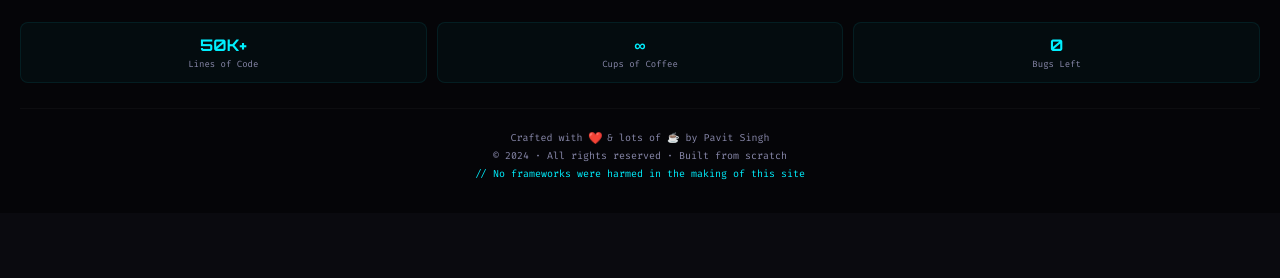
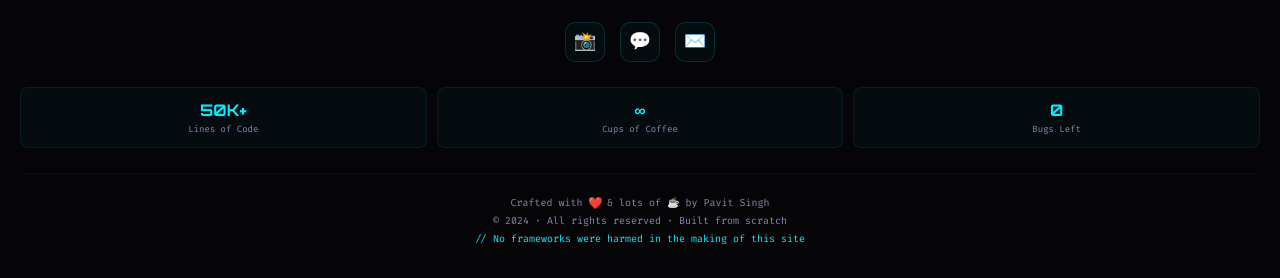
Before and after one commit to pavit12301611/psdmobile, a website: page index.html in a window 1280 px wide. Shown: the part 10724-11002 px from the top of the page. Before the commit the page ends 10937 px from the top, so only its background shows below. Drawn offline with Linux system fonts and the light colour scheme.

```diff
--- a/index.html
+++ b/index.html
@@ -2684,7 +2684,20 @@ Here's some `inline code`.
     <footer class="footer" id="footer">
         <div class="footer-logo">PAVIT SINGH</div>
         <div class="footer-tagline">// 14 y/o developer · Meerut, India 🇮🇳</div>
-
+        <div class="footer-links">
+            <!-- Existing links (agar ho to) -->
+
+            <!-- New Social + Contact Buttons -->
+            <a href="https://www.instagram.com/pavitsingh1611/" target="_blank" class="footer-link" title="Instagram">
+                📸
+            </a>
+            <a href="https://wa.me/919528923866" target="_blank" class="footer-link" title="WhatsApp">
+                💬
+            </a>
+            <a href="mailto:pavitsingh1611@gmail.com" class="footer-link" title="Email">
+                ✉️
+            </a>
+        </div>
 
         <div class="footer-stats">
             <div class="footer-stat">
```
